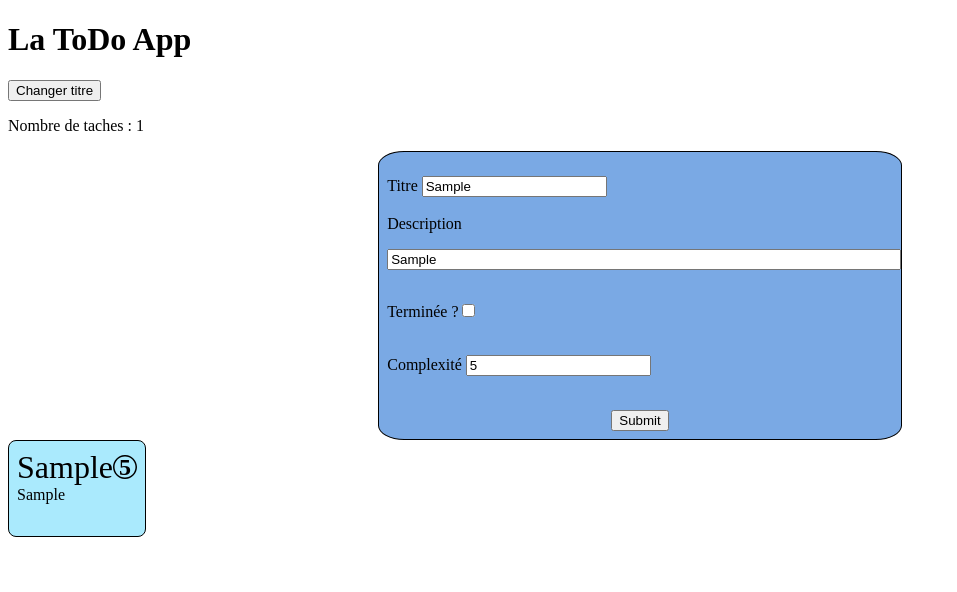
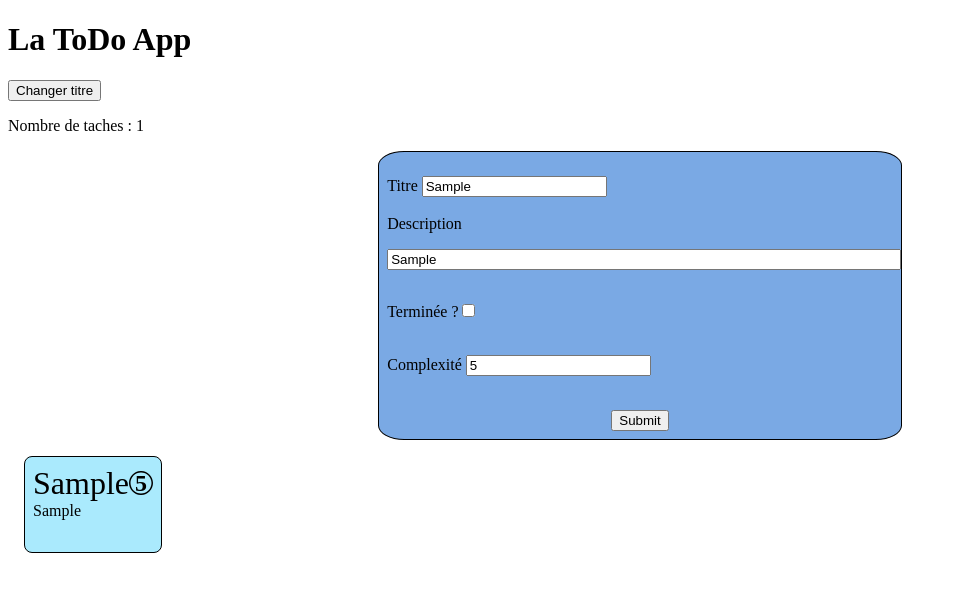
Before and after one commit to Aloha909/Test-Svelte-1, a SvelteKit app in the folder app1/: page / in a window 1280 px wide. Both pictures are taken after typing "Sample", "Sample", "5" into the empty fields and a click on the input "Submit". Shown: the top 592 px of the page, without its empty margins (0-957 px from the left). Built offline with nearby package versions, Linux system fonts and the light colour scheme.

Commit message:
update Affichage tâches

```diff
--- a/app1/src/lib/components/task/task.scss
+++ b/app1/src/lib/components/task/task.scss
@@ -56,6 +56,8 @@
 
 #description {
 	width: 100%;
+	overflow-wrap: break-word;
+	word-break: break-word;
 }
 
 .trash {
--- a/app1/src/routes/home-page.scss
+++ b/app1/src/routes/home-page.scss
@@ -21,9 +21,10 @@ form {
 }
 
 .task-grid {
-	display: grid;
-	grid-auto-flow: column;
-	grid-template-rows: repeat(5, 90px);
+	display: flex;
+	flex-wrap: wrap; //C’est ça qui gère automatiquement le retour à la ligne
 	gap: 20px;
-	align-items: start;
+	justify-content: flex-start; // Alignement
+	align-items: flex-start; // Alignement vertical
+	padding: 1rem;
 }
```
